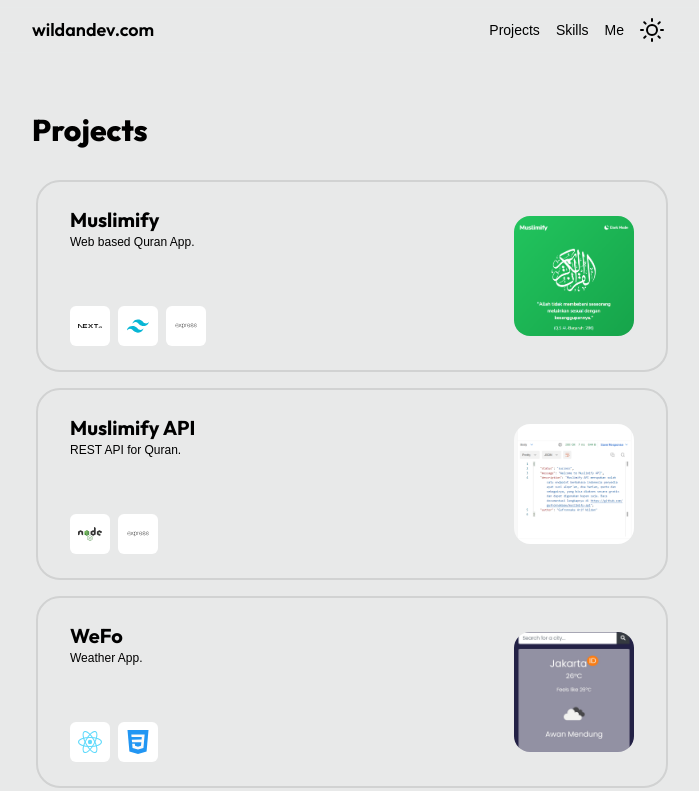
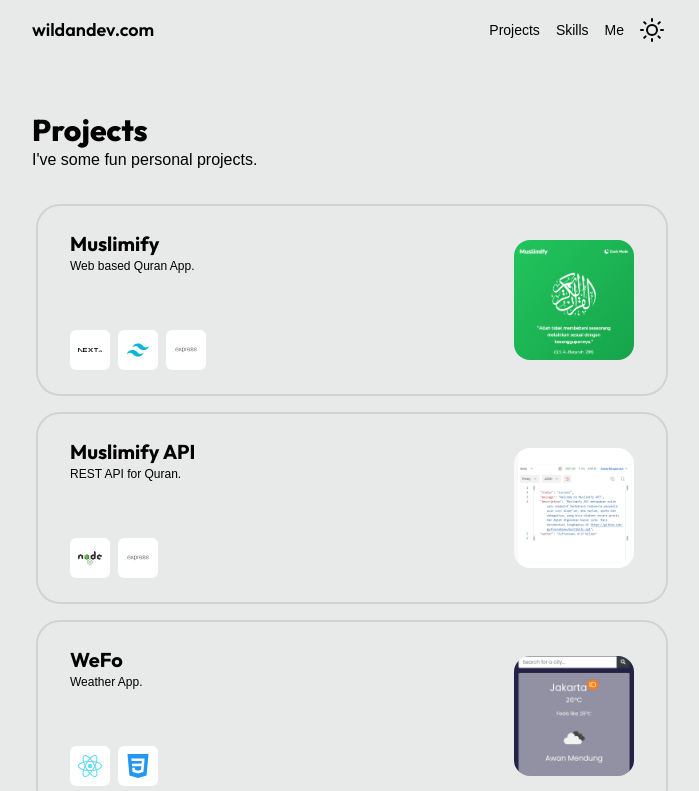
Before and after one commit to gufronnakaaw/wildandev, a Next.js app: page /projects in a window 1280 px wide. Shown: the top 791 px of the page, without its empty margins (288-987 px from the left). Built offline with nearby package versions, Linux system fonts and the light colour scheme; a web font is replaced by a local one.

Commit message:
add: text in projects page

```diff
--- a/app/projects/page.tsx
+++ b/app/projects/page.tsx
@@ -54,7 +54,7 @@
 
   return (
     <>
-      <Container heading="Projects" text={null}>
+      <Container heading="Projects" text="I've some fun personal projects.">
         {results.map((result, index) => {
           return (
             <div key={index} className="flex flex-col 2xl:flex-row">
```
